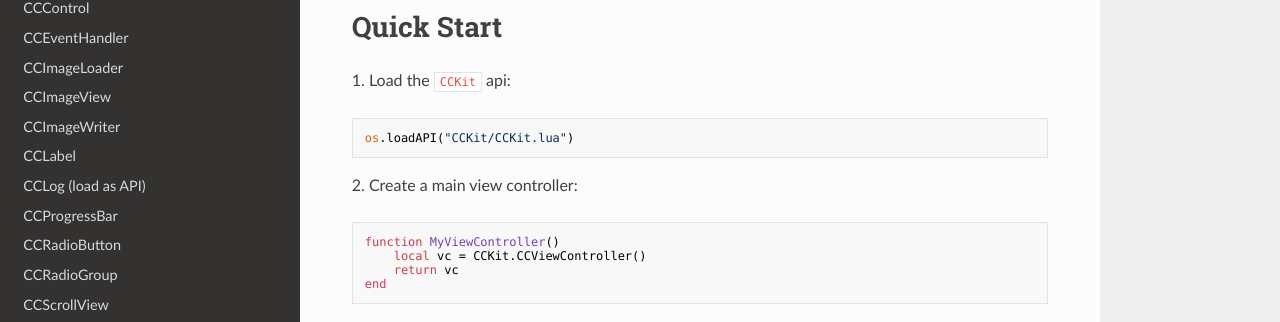
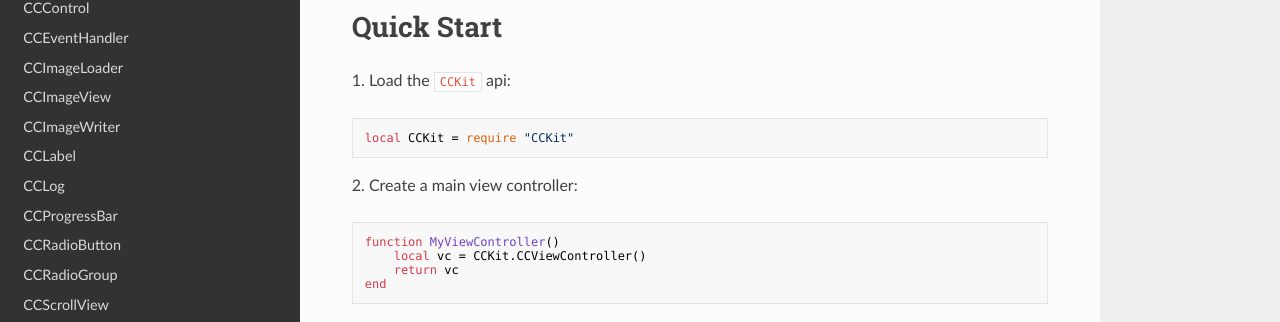
Before and after one commit to MCJack123/CCKit, an MkDocs documentation site: the page built from docs/index.md, in a window 1280 px wide and 1219 px high. Shown: the part 335-657 px from the top of the window. Built offline with MkDocs 1.6.1, drawn with Linux system fonts in a browser that asks for light colours; nearby versions of some CDN libraries.

Commit message:
Fixed up some stuff, started CCMenu[Item]

````diff
--- a/docs/index.md
+++ b/docs/index.md
@@ -7,7 +7,7 @@ Copy this entire repository into a folder named `CCKit` at the root of your Comp
 # Quick Start
 <span>1.</span> Load the `CCKit` api:
 ```lua
-os.loadAPI("CCKit/CCKit.lua")
+local CCKit = require "CCKit"
 ```
 <span>2.</span> Create a main view controller:
 ```lua
--- a/mkdocs.yml
+++ b/mkdocs.yml
@@ -18,7 +18,7 @@ nav:
     - CCImageView: CCImageView.md
     - CCImageWriter: CCImageWriter.md
     - CCLabel: CCLabel.md
-    - CCLog (load as API): CCLog.md
+    - CCLog: CCLog.md
     - CCProgressBar: CCProgressBar.md
     - CCRadioButton: CCRadioButton.md
     - CCRadioGroup: CCRadioGroup.md
````
Also changed, not shown: 13 other files.
